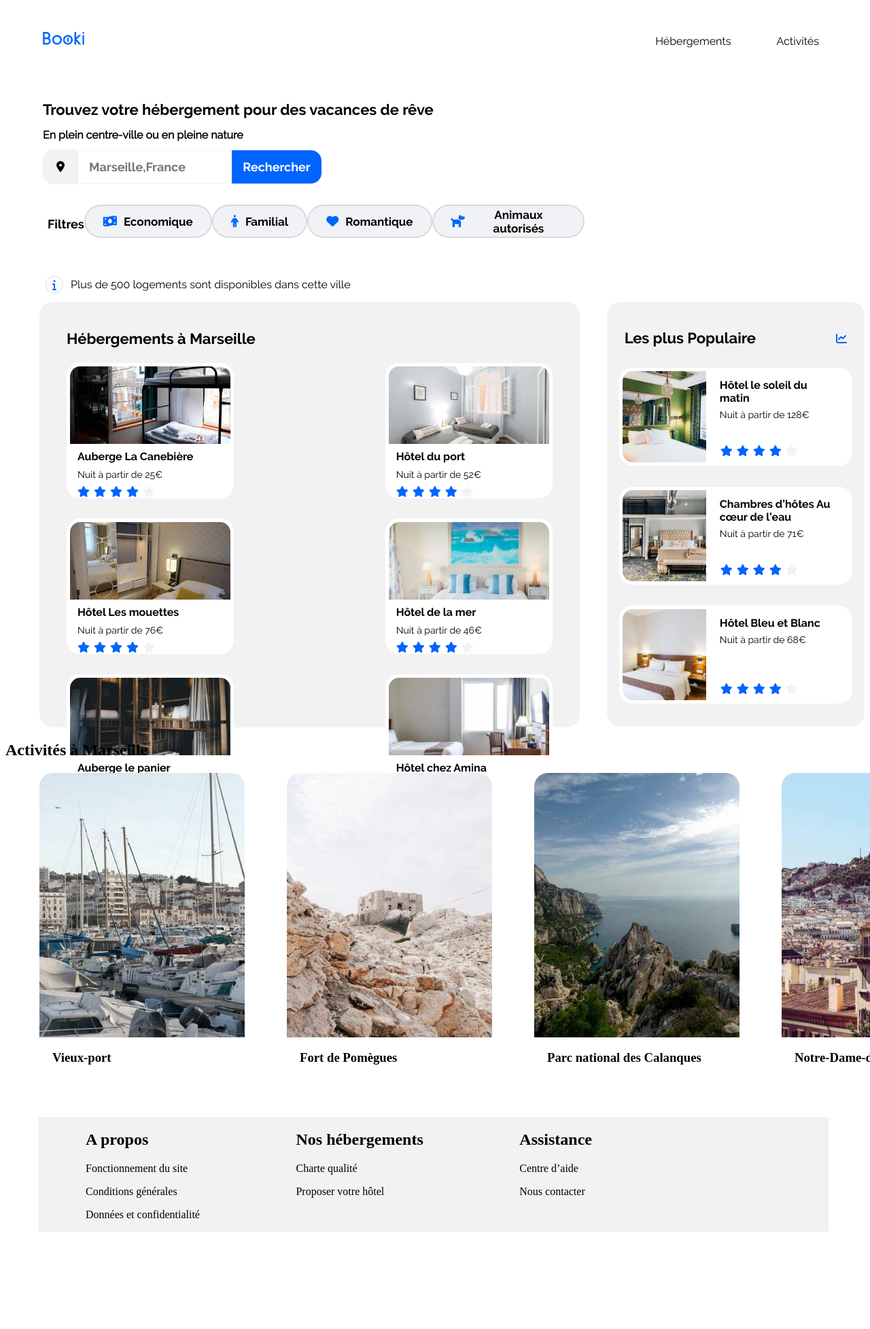
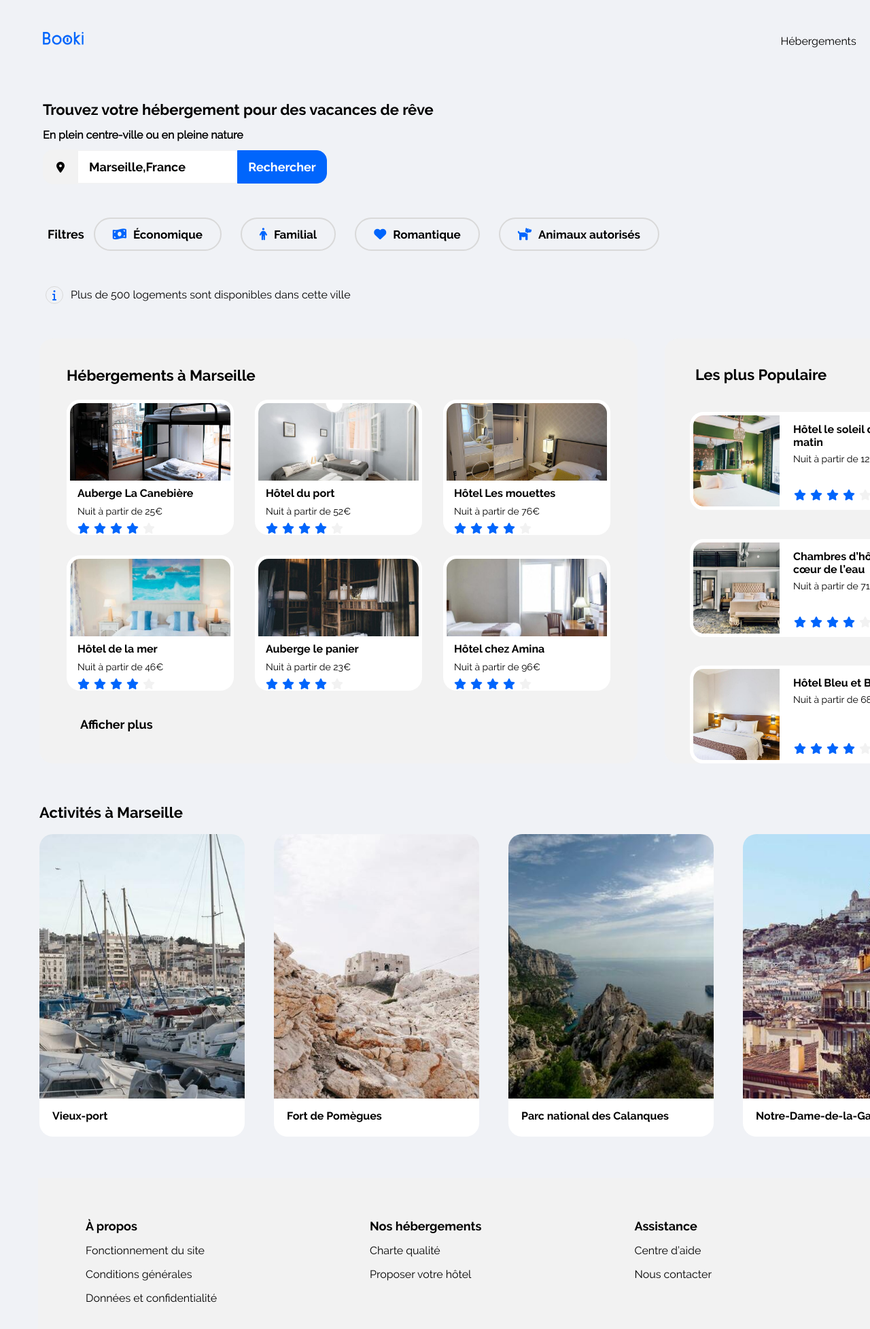
Before and after one commit to Denuet-Theo/Creersiteagencebooki_Projet1, a plain HTML site: page index.html in a window 1280 px wide. Shown: the part 5-1960 px from the top of the page at 68% size. Before the commit the page ends 1825 px from the top, so only its background shows below. Drawn offline with Linux system fonts and the light colour scheme.

Commit message:
amelioration des mesures

```diff
--- a/Style/styles.css
+++ b/Style/styles.css
@@ -32,8 +32,7 @@
 }
 
 body{
- background-color: #FFFFFF;
-
+ background-color:#F0F2F6;
 }
 
 #bloc_page{
@@ -51,32 +50,34 @@ body{
 #logo{
     display: flex;
     flex-direction: row;
-    justify-content: space-between;
+
 }
 
-nav ul{
+header ul{
      list-style-type: none;
      display: flex;
      margin-top: 48px;
+     padding-left: 1025px;
+     margin-right: 77px;
  }
 
-a {
+header a {
     font-family: 'ralewayregular';
     font-size: 16px;
     color:black;
     text-decoration: none;
  }
 
-nav li{
+header li{
     margin-right: 67px;
  }
 
-nav a:hover {
+header a:hover {
     border-top: 2px solid #0065FC;
     padding-top: 46px;
   }
 
-nav a:focus{
+header a:focus{
     color: #0065FC;
     font-family: 'ralewaymedium';
 }
@@ -98,7 +99,13 @@ header h2{
 form{
     display: flex;
     align-items: center;
+    width: 965px;
+    height: 49px;
+    margin-bottom: 46px;
+}
 
+#rechercheville::placeholder{
+    color: #000000;
 }
 
 #iconeloc{
@@ -108,15 +115,13 @@ form{
  border: 1px solid #F2F2F2;
  border-radius: 15px 0px 0px 15px;
  position: absolute;
- margin-left: 55px;
  display: flex;
  text-align: center;
+ margin-left: 55px;
  }
 
  i.fa-location-dot{
      margin: auto;
-     width: 14px;
-     height: 18px;
  }
 
  #rechercheville{
@@ -137,7 +142,7 @@ form{
     color: #0065FC;
 border-radius : 0 px 15 px 15 px 0  px ;
 position:absolute;
-left: 341px;
+margin-left: 341px;
  }
 
  button{
@@ -151,36 +156,32 @@ left: 341px;
  border-radius: 0px 15px 15px 0px;
  }
 
-article{
+#choixoption{
     display: flex ;
-    flex-direction: row;
-    text-align:center;
-   justify-content:space-between;
-   padding-left: 62px;
-   padding-right: 412px;
+   margin-left: 62px;
    margin-top: 31px;
+   width: 914px;
 }
 
-article h3{
+#choixoption h3{
     font-family: 'ralewaybold';
     font-size: 18px;
-
-
 }
 
-article .boutonmenu{
+#choixoption .boutonmenu{
     display: flex;
     border: 2px solid #D9D9D9;
     border-radius: 25px;
     background-color: #F0F2F6;
     width: max-content;
+    margin: auto;
 }
 
-article .boutonmenu:focus{
+#choixoption .boutonmenu:focus{
     background-color: #DEEBFF;
 }
 
-article p{
+#choixoption p{
     margin: auto;
     font-size: 17px;
     font-family: 'ralewaybold';
@@ -188,7 +189,7 @@ article p{
     padding-right: 20px;
 }
 
-article i.fa-solid{
+#choixoption i.fa-solid{
     margin: auto;
     color: #0065FC;
     padding-right: 10px;
@@ -200,6 +201,7 @@ article i.fa-solid{
     align-items: center;
     margin-left: 59px;
     margin-top: 35px;
+    margin-bottom: 39px;
 }
 
 #information p{
@@ -221,21 +223,29 @@ i.fa-info{
     display: flex;
     align-items: center;
     justify-content: center;
-
 }
 
-.container{
+main{
     display: flex;
     margin-left: 50px;
 }
 
 section{
-    width: 880px;
-    height: 626px;
     background: #F2F2F2;
     border-radius: 20px;
+    margin-right: 40px;
+}
 
+/*#premiere{
+    width: 120%;
+    height: 300%;
 }
+
+#deuxieme{
+    width: 60%;
+    height: 300%;
+}
+*/
 
 section h1{
 font-family: 'ralewaybold';
@@ -245,12 +255,14 @@ padding-top: 42px;
 margin: 0px;
 }
 
-section h2{
-padding-left: 44px;
-padding-top: 40px;
+section a{
+    padding-left: 44px;
 font-family: 'ralewaybold';
 font-size: 18px;
 margin: 0px;
+color: #000000;
+text-decoration: none
+;
 }
 
 section h3 {
@@ -284,25 +296,16 @@ span i.fa-star{
 }
 
 .Lieux{
+    width: 800px;
     display: flex;
     flex-wrap: wrap;
-    justify-content: space-between;
+    justify-content:space-between;
     padding-left:  40px;
     padding-right: 40px;
     padding-top: 23px;
 }
 
-#Cannebière{
-    width: 246px;
-    height: 199px;
-    background: #FFFFFF;
-    border-radius: 20px;
-    flex: none;
-    margin-bottom: 30px;
-
-}
-
-#auberge_la_cannebière{
+.Lieux img{
     box-sizing: border-box;
     width: 100%;
     height: 124px;
@@ -311,7 +314,7 @@ span i.fa-star{
     object-fit: cover;
 }
 
-#Port{
+#contenulieux{
     width: 246px;
     height: 199px;
     background: #FFFFFF;
@@ -320,94 +323,17 @@ span i.fa-star{
     margin-bottom: 30px;
 }
 
-#hotel_du_port{
-    box-sizing: border-box;
-    width: 100%;
-    height: 124px;
-    border: 5px solid #FFFFFF;
-    border-radius: 20px 20px 0px 0px;
-    object-fit: cover;
-}
-
-#Mouettes{
-    width: 246px;
-    height: 199px;
-    background: #FFFFFF;
-    border-radius: 20px;
-    flex: none;
-    margin-bottom: 30px;
-}
-
-#hotel_les_mouettes{
-    box-sizing: border-box;
-    width: 100%;
-    height: 124px;
-    border: 5px solid #FFFFFF;
-    border-radius: 20px 20px 0px 0px;
-    object-fit: cover;
-}
-
-#Mer{
-    width: 246px;
-    height: 199px;
-    background: #FFFFFF;
-    border-radius: 20px;
-    flex: none;
-}
-
-#hotel_de_la_mer{
-    box-sizing: border-box;
-    width: 100%;
-    height: 124px;
-    border: 5px solid #FFFFFF;
-    border-radius: 20px 20px 0px 0px;
-    object-fit: cover;
-}
-
-#Panier{
-    width: 246px;
-    height: 199px;
-    background: #FFFFFF;
-    border-radius: 20px;
-    flex: none;
-}
-
-#auberge_le_panier{
-    box-sizing: border-box;
-    width: 100%;
-    height: 124px;
-    border: 5px solid #FFFFFF;
-    border-radius: 20px 20px 0px 0px;
-    object-fit: cover;
-}
-
-#Amina{
-    width: 246px;
-    height: 199px;
-    background: #FFFFFF;
-    border-radius: 20px;
-    flex: none;
-}
-
-#hotel_chez_amina{
-    box-sizing: border-box;
-    width: 100%;
-    height: 124px;
-    border: 5px solid #FFFFFF;
-    border-radius: 20px 20px 0px 0px;
-    object-fit: cover;
-}
-
 #populaire{
-    width: 420px;
+    width: 343px;
     height: 625px;
     background: #F2F2F2;
     border-radius: 20px;
-    margin-left: 40px;
     display: flex;
     flex-direction: column;
     justify-content: space-between;
     align-items: center;
+    padding-left: 37px;
+    padding-right: 40px;
 }
 
 #titreicone{
@@ -419,13 +345,13 @@ span i.fa-star{
 #titreicone i.fa-chart-line{
     color: #0065FC;
     padding-left: 118px;
-
 }
 
 #titreicone h2{
     font-size: 22px;
     font-family: 'ralewaybold';
     margin: 0px;
+    padding: 0px;
 }
 
 #populaire h3{
@@ -445,7 +371,23 @@ padding-right: 22px;
     padding-left: 15px;
 }
 
-#matin{
+#populaire img{
+    box-sizing: border-box;
+    width: 137px;
+    height: 100%;
+    border: 5px solid #FFFFFF;
+    border-radius: 20px 0px 0px 20px;
+    object-fit: cover;
+}
+
+.textpopulaire{
+    display: flex;
+    flex-direction: column;
+    flex-wrap: wrap;
+    justify-content:space-between
+}
+
+#contenupopulaire{
     width: 343px;
     height: 144px;
     background: #FFFFFF;
@@ -454,173 +396,73 @@ padding-right: 22px;
     flex-direction: row;
 }
 
-#textmatin{
+article{
     display: flex;
     flex-direction: column;
-    flex-wrap: wrap;
-    justify-content:space-between
-}
-
-#hotel_le_soleil_du_matin{
-    box-sizing: border-box;
-    width: 133px;
-    height: 144px;
-    border: 5px solid #FFFFFF;
-    border-radius: 20px 0px 0px 20px;
-    object-fit: cover;
-}
-
-#chambreshôtes{
-    width: 343px;
-    height: 144px;
-    background: #FFFFFF;
-    border-radius: 20px;
-    display: flex;
-    flex-direction: row;
-}
-
-#textchambres{
-    display: flex;
-    flex-direction: column;
-    flex-wrap: wrap;
-    justify-content: space-between;
-}
-
-#Chambres_hôtes_eau{
-    box-sizing: border-box;
-    width: 133px;
-    height: 144px;
-    border: 5px solid #FFFFFF;
-    border-radius: 20px 0px 0px 20px;
-    object-fit: cover;
-}
-
-#Bleuetblanc{
-    width: 343px;
-    height: 144px;
-    background: #FFFFFF;
-    border-radius: 20px;
-    display: flex;
-    flex-direction: row;
-    margin-bottom:34px
-}
-
-#textbleuetblanc{
-    display: flex;
-    flex-direction: column;
-    flex-wrap: wrap;
-    justify-content: space-between;
-}
-
-#Hôtel_bleu_et_blanc{
-    box-sizing: border-box;
-    width: 133px;
-    height: 144px;
-    border: 5px solid #FFFFFF;
-    border-radius: 20px 0px 0px 20px;
-    object-fit: cover;
+    margin-left: 50px;
 }
 
 .activitésmar{
     display: flex;
-    flex-direction: row;
 }
 
-#Vieuxport{
-    display: flex;
-    flex-direction: column;
-    margin-left: 50px;
-    margin-right: 43px;
+#Activitéstitre h2{
+font-size: 22px;
+font-family: 'ralewaybold';
+margin: 0px;
+padding-bottom: 18.63px;
+padding-top: 60px;
 }
 
-#textport{
+.activitésmar h3{
+    font-size: 16px;
+    font-family: 'ralewaybold';
+    padding-left: 19px;
+}
+
+.textactivités{
     width: 302px;
     height: 56px;
     background: #FFFFFF;
 border-radius: 0px 0px 20px 20px;
-padding-left: 19px;
 }
 
-#vieux_port{
+#contenuact{
+    display: flex;
+    flex-direction: column;
+    padding-right: 43px;
+}
+
+.activitésmar img{
     width: 302px;
     height: 389px;
     border-radius: 20px 20px 0px 0px;
     object-fit: cover;
 }
 
-#Fortpomègues{
-    display: flex;
-    flex-direction: column;
-    margin-right: 43px;
+footer{
+    background: #F2F2F2;
+    width: 1339px;
+    height: 225px;
+    margin-left: 48px;
+    margin-top: 61px;
 }
 
-#textpomègues{
-    width: 302px;
-    height: 56px;
-    background: #FFFFFF;
-border-radius: 0px 0px 20px 20px;
-padding-left: 19px;
+#footertext{
+    padding-left: 70px;
+    padding-top: 45px;
+    display: flex;
+    justify-content: space-between;
+    text-align: start;
+    padding-right: 348px;
 }
 
-#fort_de_pomègues{
-    width: 302px;
-    height: 389px;
-    border-radius: 20px 20px 0px 0px;
-    object-fit: cover;
+footer h2{
+    font-size: 18px;
+    font-family: 'ralewaybold';
 }
 
-#Calanques{
-    display: flex;
-    flex-direction: column;
-    margin-right: 43px;
+footer p{
+    font-size: 16px;
+    font-family: 'ralewayregular';
 }
-
-#textcalanques{
-    width: 302px;
-    height: 56px;
-    background: #FFFFFF;
-border-radius: 0px 0px 20px 20px;
-padding-left: 19px;
-}
-
-#Parc_national_des_calanques{
-    width: 302px;
-    height: 389px;
-    border-radius: 20px 20px 0px 0px;
-    object-fit: cover;
-}
-
-#Notredame{
-    display: flex;
-    flex-direction: column;
-    margin-right: 43px;
-
-}
-
-#textnotredame{
-    width: 302px;
-    height: 56px;
-    background: #FFFFFF;
-border-radius: 0px 0px 20px 20px;
-padding-left: 19px;
-}
-
-#Notre_dame_de_la_garde{
-    width: 302px;
-    height: 389px;
-    border-radius: 20px 20px 0px 0px;
-    object-fit: cover;
-
-}
-
-footer{
-    display: flex;
-    flex-direction: row;
-    background: #F2F2F2;
-    justify-content: space-between;
-    margin-top: 61px;
-    margin-left: 48px;
-    margin-right: 53px;
-    padding-left: 70px;
-    padding-right: 348px;
-}
--- a/index.html
+++ b/index.html
@@ -12,15 +12,15 @@
       <header>
          <div id="logo">
             <img src="Images/logo/Booki.png" alt="Logo de Booki"/>
-         <nav>
             <ul>
-                <li><a href="#">Hébergements</a></li>
-                <li><a href="#">Activités</a></li>
+                <li><a href="#Hébergements_à_Marseille">Hébergements</a></li>
+                <li><a href="#Activités_à_Marseille">Activités</a></li>
             </ul>
-        </nav>
       </div>
          <h1>Trouvez votre hébergement pour des vacances de rêve</h1>
          <h2>En plein centre-ville ou en pleine nature</h2>
+      </header>
+      <nav>
          <form method="get" action="">
             <div id="iconeloc">
                 <i class="fa-solid fa-location-dot"></i>
@@ -30,11 +30,11 @@
                 <button>Rechercher</button>
              </div>
         </form>
-         <article>
+        <div id="choixoption">
             <h3>Filtres</h3>
             <button class="boutonmenu" type="button">
                <i class="fa-solid fa-money-bill-wave"></i>
-                  <p>Economique</p>
+                  <p>Économique</p>
             </button>
             <button class="boutonmenu" type="button">
                <i class="fa-solid fa-person"></i>
@@ -48,18 +48,17 @@
                <i class="fa-solid fa-dog"></i>
                <p>Animaux autorisés</p>
                </button>
-         </article>
+            </div>
          <div id="information">
          <i class="fa-solid fa-info"></i>
          <p>Plus de 500 logements sont disponibles dans cette ville</p>
          </div>
-      </header>
-
-      <div class="container">
-      <section>
+      </nav>
+<main>
+      <section id="premiere">
       <h1>Hébergements à Marseille</h1>
       <div class="Lieux">
-      <div id="Cannebière">
+      <div id="contenulieux">
          <img src="Images/hebergements/4_small/marcus-loke-WQJvWU_HZFo-unsplash.jpg" alt="" id="auberge_la_cannebière" />
          <h3>Auberge La Canebière</h3>
          <p>Nuit à partir de 25€</p>
@@ -71,7 +70,7 @@
             <span><i class="fa-solid fa-star"></i></span>
          </div>
       </div>
-      <div id="Port">
+      <div id="contenulieux">
          <img src="Images/hebergements/4_small/fred-kleber-gTbaxaVLvsg-unsplash.jpg" alt="" id="hotel_du_port" />
          <h3>Hôtel du port</h3>
          <p>Nuit à partir de 52€</p>
@@ -83,7 +82,7 @@
             <span><i class="fa-solid fa-star"></i></span>
          </div>
       </div>
-      <div id="Mouettes">
+      <div id="contenulieux">
          <img src="Images/hebergements/4_small/reisetopia-B8WIgxA_PFU-unsplash.jpg" alt="" id="hotel_les_mouettes" />
          <h3>Hôtel Les mouettes</h3>
          <p>Nuit à partir de 76€</p>
@@ -95,7 +94,7 @@
             <span><i class="fa-solid fa-star"></i></span>
          </div>
       </div>
-      <div id="Mer">
+      <div id="contenulieux">
          <img src="Images/hebergements/4_small/annie-spratt-Eg1qcIitAuA-unsplash.jpg" alt="" id="hotel_de_la_mer" />
          <h3>Hôtel de la mer</h3>
          <p>Nuit à partir de 46€</p>
@@ -107,7 +106,7 @@
             <span><i class="fa-solid fa-star"></i></span>
          </div>
       </div>
-      <div id="Panier">
+      <div id="contenulieux">
          <img src="Images/hebergements/4_small/nicate-lee-kT-ZyaiwBe0-unsplash.jpg" alt="" id="auberge_le_panier" />
          <h3>Auberge le panier</h3>
          <p>Nuit à partir de 23€</p>
@@ -119,7 +118,7 @@
             <span><i class="fa-solid fa-star"></i></span>
          </div>
       </div>
-      <div id="Amina">
+      <div id="contenulieux">
          <img src="Images/hebergements/4_small/febrian-zakaria-M6S1WvfW68A-unsplash.jpg" alt="" id="hotel_chez_amina" />
          <h3>Hôtel chez Amina</h3>
          <p>Nuit à partir de 96€</p>
@@ -132,16 +131,19 @@
          </div>
       </div>
       </div>
-      <h2>Afficher plus</h2>
+      <p>
+      <a href="#">Afficher plus</a>
+   </p>
       </section>
+<section id="deuxieme">
       <div id="populaire">
          <div id="titreicone">
             <h2>Les plus Populaire</h2>
             <i class="fa-solid fa-chart-line"></i>
          </div>
-         <div id="matin">
+         <div id="contenupopulaire">
             <img src="Images/hebergements/4_small/emile-guillemot-Bj_rcSC5XfE-unsplash.jpg" alt="" id="hotel_le_soleil_du_matin" />
-            <div id="textmatin">
+            <div class="textpopulaire">
             <h3>Hôtel le soleil du matin</h3>
             <p>Nuit à partir de 128€</p>
             <div id="etoiles">
@@ -153,9 +155,9 @@
             </div>
             </div>
          </div>
-         <div id="chambreshôtes">
+         <div id="contenupopulaire">
             <img src="Images/hebergements/4_small/aw-creative-VGs8z60yT2c-unsplash.jpg" alt="" id="Chambres_hôtes_eau" />
-            <div id="textchambres">
+            <div class="textpopulaire">
             <h3>Chambres d’hôtes Au cœur de l’eau</h3>
             <p>Nuit à partir de 71€</p>
             <div id="etoiles">
@@ -167,9 +169,9 @@
             </div>
             </div>
          </div>
-         <div id="Bleuetblanc">
+         <div id="contenupopulaire">
             <img src="Images/hebergements/4_small/febrian-zakaria-sjvU0THccQA-unsplash.jpg" alt="" id="Hôtel_bleu_et_blanc" />
-            <div id="textbleuetblanc">
+            <div class="textpopulaire">
             <h3>Hôtel Bleu et Blanc</h3>
             <p>Nuit à partir de 68€</p>
             <div id="etoiles">
@@ -182,39 +184,43 @@
             </div>
          </div>
       </div>
+</section>
+</main>
+<article>
+<div id="Activitéstitre">
+   <h2>Activités à Marseille</h2>
 </div>
-
-   <h2>Activités à Marseille</h2>
 <div class="activitésmar">
-      <div id="Vieuxport">
+    <div id="contenuact">
        <img src="Images/activites/4_small/reno-laithienne-QUgJhdY5Fyk-unsplash.jpg" alt="" id="vieux_port" />
-         <div id="textport">
+       <div class="textactivités">
           <h3>Vieux-port</h3>
        </div>
     </div>
-      <div id="Fortpomègues">
+    <div id="contenuact">
        <img src="Images/activites/4_small/paul-hermann-QFTrLdQIRhI-unsplash.jpg" alt="" id="fort_de_pomègues" />
-         <div id="textpomègues">
+       <div class="textactivités">
        <h3>Fort de Pomègues</h3>
     </div>
     </div>
-      <div id="Calanques">
+    <div id="contenuact">
        <img src="Images/activites/4_small/kilyan-sockalingum-NR8-cBCN3aI-unsplash.jpg" alt="" id="Parc_national_des_calanques" />
-         <div id="textcalanques">
+       <div class="textactivités">
        <h3>Parc national des Calanques</h3>
     </div>
     </div>
-      <div id="Notredame">
+    <div id="contenuact">
        <img src="Images/activites/4_small/florian-wehde-xW9e8gdotxI-unsplash.jpg" alt="" id="Notre_dame_de_la_garde" />
-         <div id="textnotredame">
+       <div class="textactivités">
        <h3>Notre-Dame-de-la-Garde</h3>
     </div>
     </div>
  </div>
-
+</article>
  <footer>
+   <div id="footertext">
    <div id="footapropos">
-            <h2>A propos</h2>
+      <h2>À propos</h2>
       <p>Fonctionnement du site</p>
       <p>Conditions générales </p>
       <p>Données et confidentialité</p>
@@ -229,6 +235,7 @@
 <p>Centre d’aide</p>
 <p>Nous contacter</p>
 </div>
+   </div>
 </footer>
    </div>
    </body>
```
Lines whose indentation alone changed are shown as unchanged.
